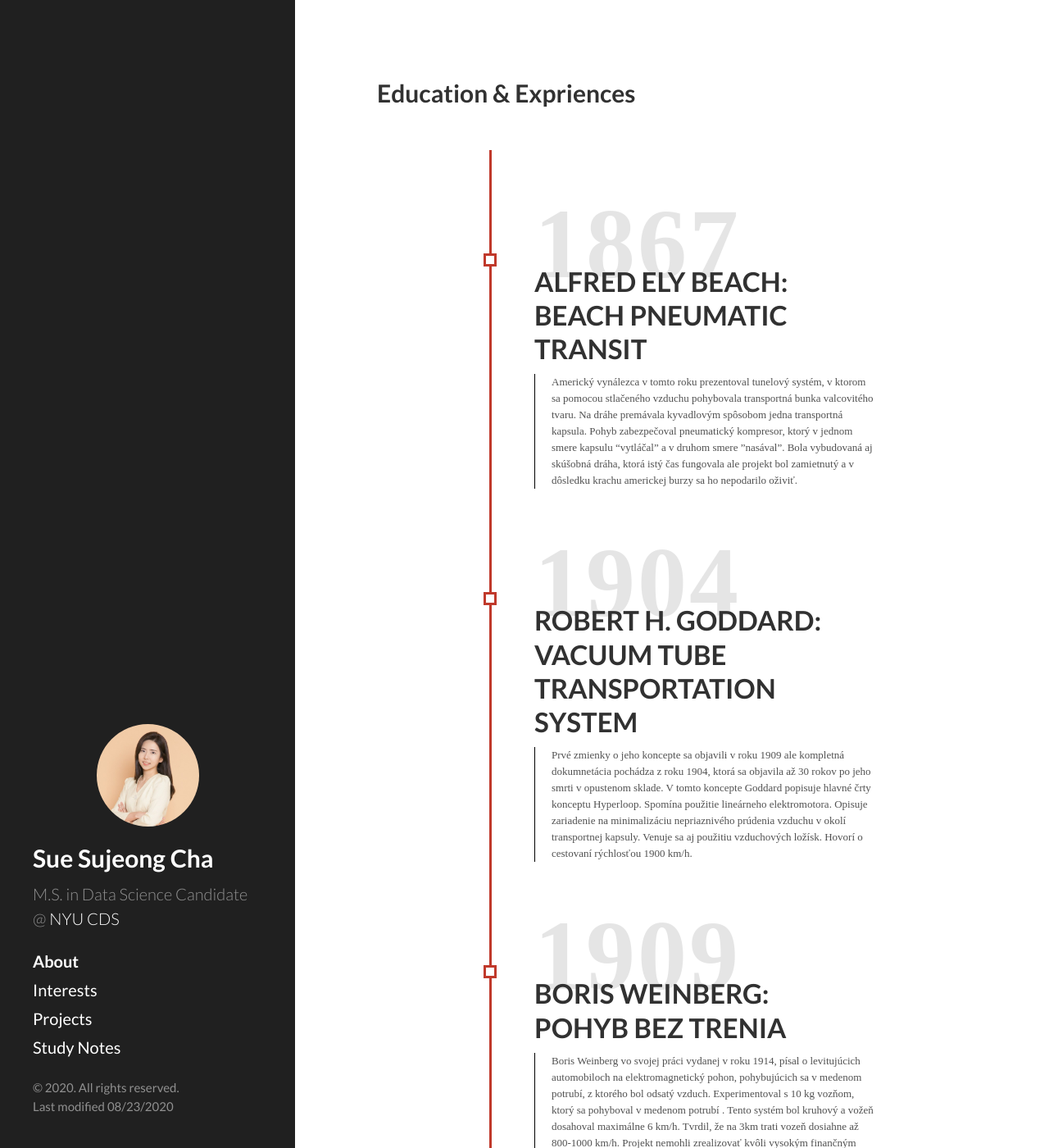
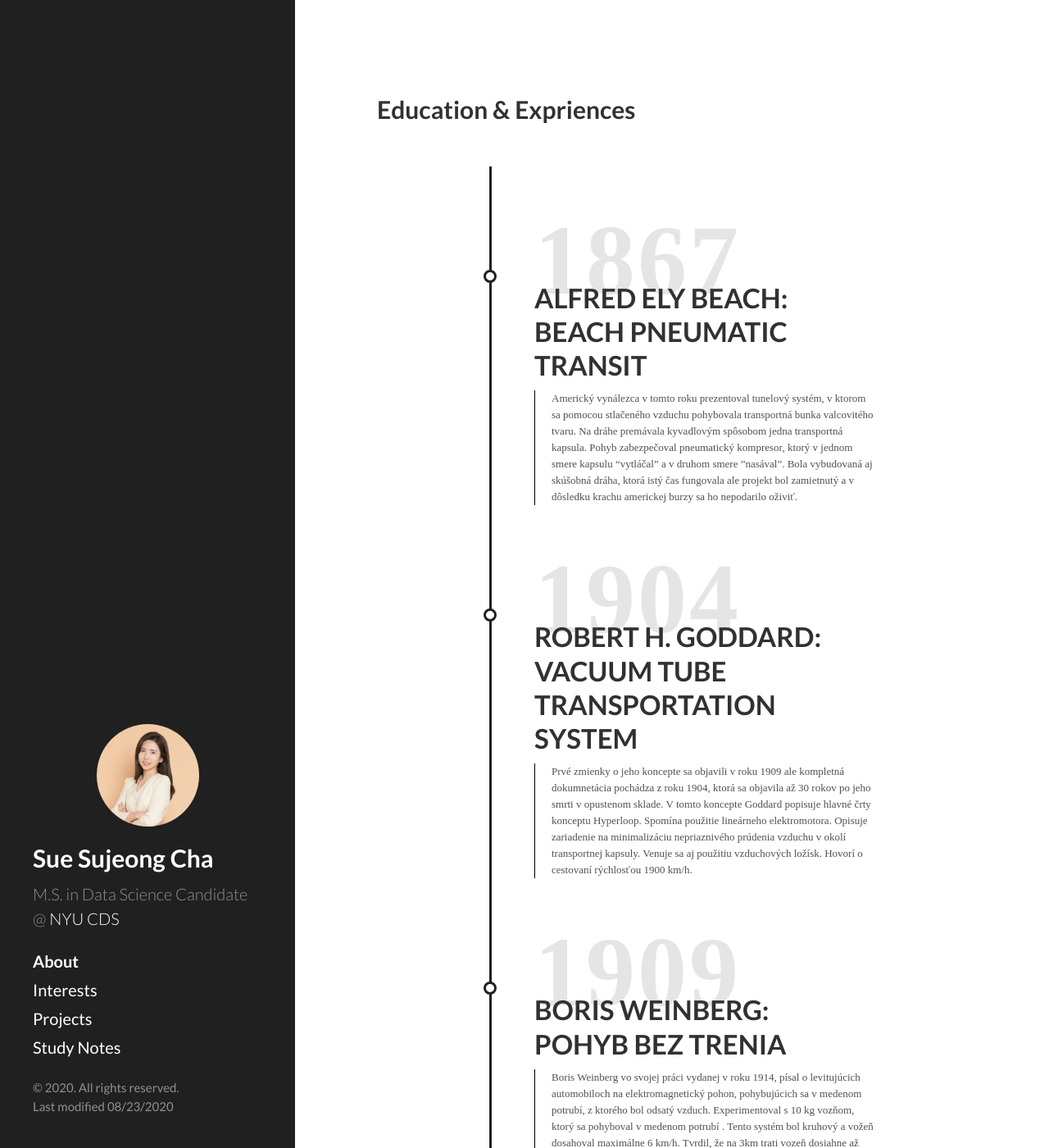
Before and after one commit to sujeongcha/sujeongcha.github.io, a Jekyll site: the page built from about.html, in a window 1280 px wide and 1400 px high. Shown: the whole window at 82% size. Built offline with Jekyll 4.4.1, drawn with Linux system fonts in a browser that asks for light colours; Markdown is read by kramdown in place of the engine named in the settings.

Commit message:
Update style.css

```diff
--- a/public/css/style.css
+++ b/public/css/style.css
@@ -21,7 +21,7 @@
 	left: 65px;
 	width: 3px;
 	height: calc(100% - 80px);
-	background: #c0392b;
+	background: #202020;
 }
 
 .timeline .column {
@@ -43,7 +43,8 @@
 	width: 10px;
 	height: 10px;
 	background: #fff;
-	border: 3px solid #c0392b;
+	border: 3.2px solid #202020;
+	border-radius: 10px;
 }
 
 .timeline .column .title h2 {
@@ -64,9 +65,9 @@
 }
 
 .main {
-	width: 80%;
-	margin-left: 0%;
-	margin-top: 30px;
+	width: auto;
+	margin-left: 0px;
+	margin-top: 50px;
 }
 
 .main h1 {
```
